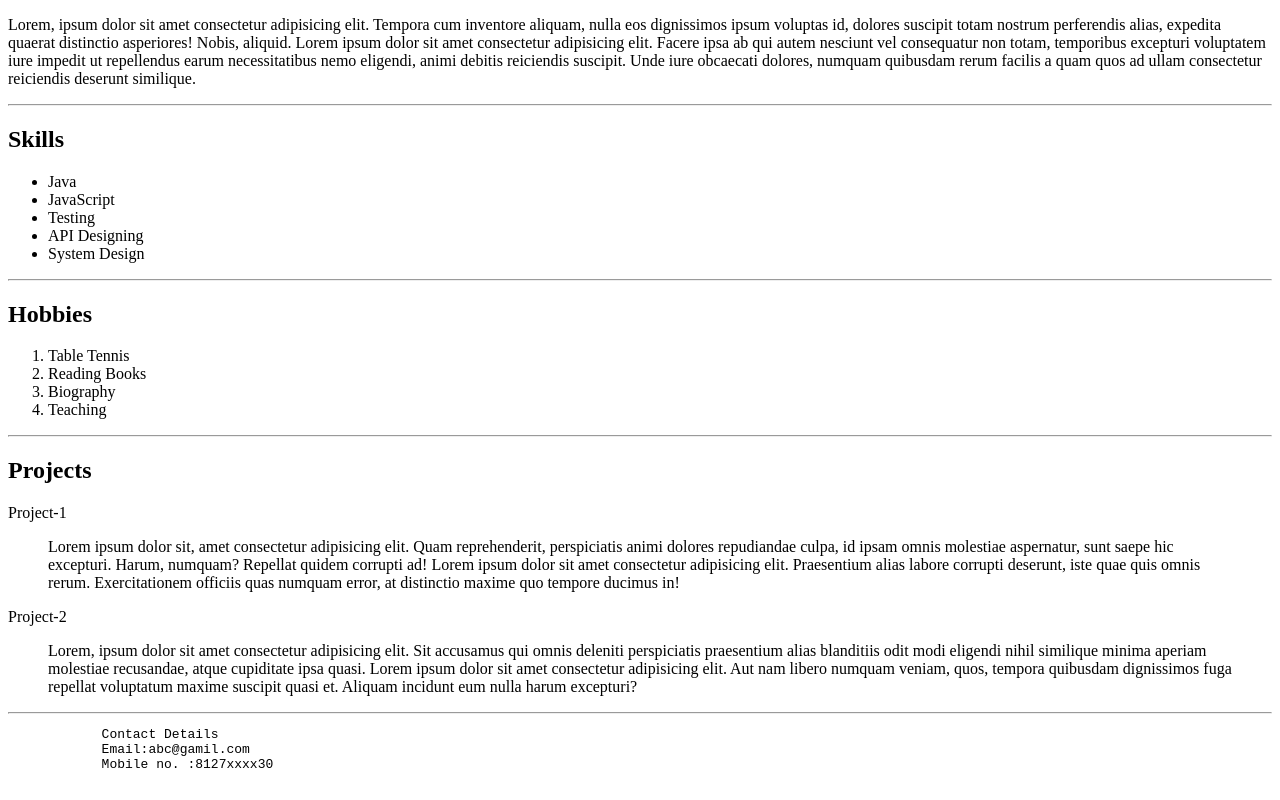
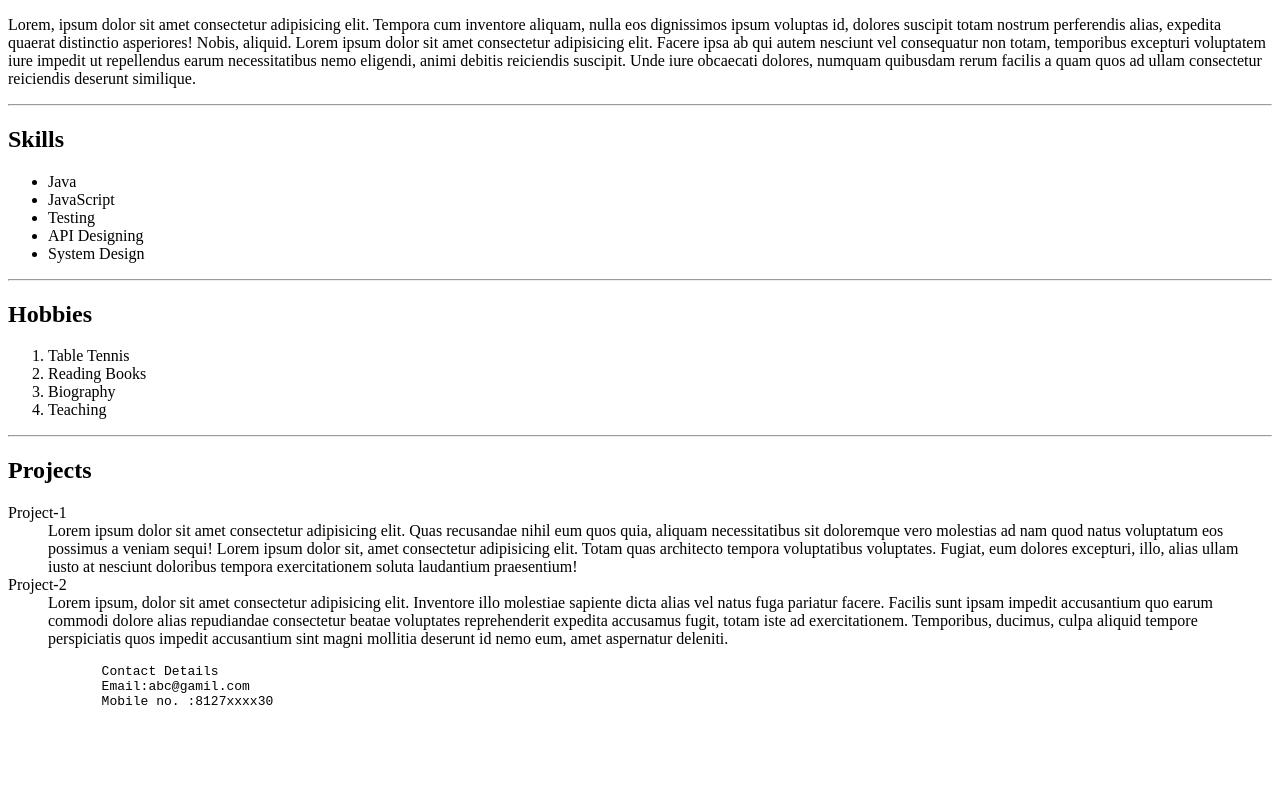
Before and after one commit to Vahedunnisa02/resume, a plain HTML site: page index.html in a window 1280 px wide. Shown: the part 365-1165 px from the top of the page. After the commit the page ends 1102 px from the top, so only its background shows below. Drawn offline with Linux system fonts and the light colour scheme.

Commit message:
has be changed

```diff
--- a/index.html
+++ b/index.html
@@ -38,17 +38,22 @@
     </ol>
     <hr>
     <h2>Projects</h2>
-        <p>Project-1</p>
-        <blockquote>
-            Lorem ipsum dolor sit, amet consectetur adipisicing elit. Quam reprehenderit, perspiciatis animi dolores repudiandae culpa, id ipsam omnis molestiae aspernatur, sunt saepe hic excepturi. Harum, numquam? Repellat quidem corrupti ad!
-            Lorem ipsum dolor sit amet consectetur adipisicing elit. Praesentium alias labore corrupti deserunt, iste quae quis omnis rerum. Exercitationem officiis quas numquam error, at distinctio maxime quo tempore ducimus in!
-        </blockquote>
-        <p>Project-2</p>
-        <blockquote>
-            Lorem, ipsum dolor sit amet consectetur adipisicing elit. Sit accusamus qui omnis deleniti perspiciatis praesentium alias blanditiis odit modi eligendi nihil similique minima aperiam molestiae recusandae, atque cupiditate ipsa quasi.
-            Lorem ipsum dolor sit amet consectetur adipisicing elit. Aut nam libero numquam veniam, quos, tempora quibusdam dignissimos fuga repellat voluptatum maxime suscipit quasi et. Aliquam incidunt eum nulla harum excepturi?
-        </blockquote>
-        <hr>
+    <dl>
+        <dt>Project-1</dt>
+        <dd>Lorem ipsum dolor sit amet consectetur adipisicing elit. Quas recusandae nihil eum quos quia, aliquam
+            necessitatibus sit doloremque vero molestias ad nam quod natus voluptatum eos possimus a veniam sequi!
+            Lorem ipsum dolor sit, amet consectetur adipisicing elit. Totam quas architecto tempora voluptatibus
+            voluptates. Fugiat, eum dolores excepturi, illo, alias ullam iusto at nesciunt doloribus tempora
+            exercitationem soluta laudantium praesentium!
+
+        </dd>
+        <dt>Project-2</dt>
+        <dd>Lorem ipsum, dolor sit amet consectetur adipisicing elit. Inventore illo molestiae sapiente dicta alias vel
+            natus fuga pariatur facere. Facilis sunt ipsam impedit accusantium quo earum commodi dolore alias
+            repudiandae consectetur beatae voluptates reprehenderit expedita accusamus fugit, totam iste ad
+            exercitationem. Temporibus, ducimus, culpa aliquid tempore perspiciatis quos impedit accusantium sint magni
+            mollitia deserunt id nemo eum, amet aspernatur deleniti.</dd>
+    </dl>
         <pre>
             Contact Details
             Email:abc@gamil.com
```
